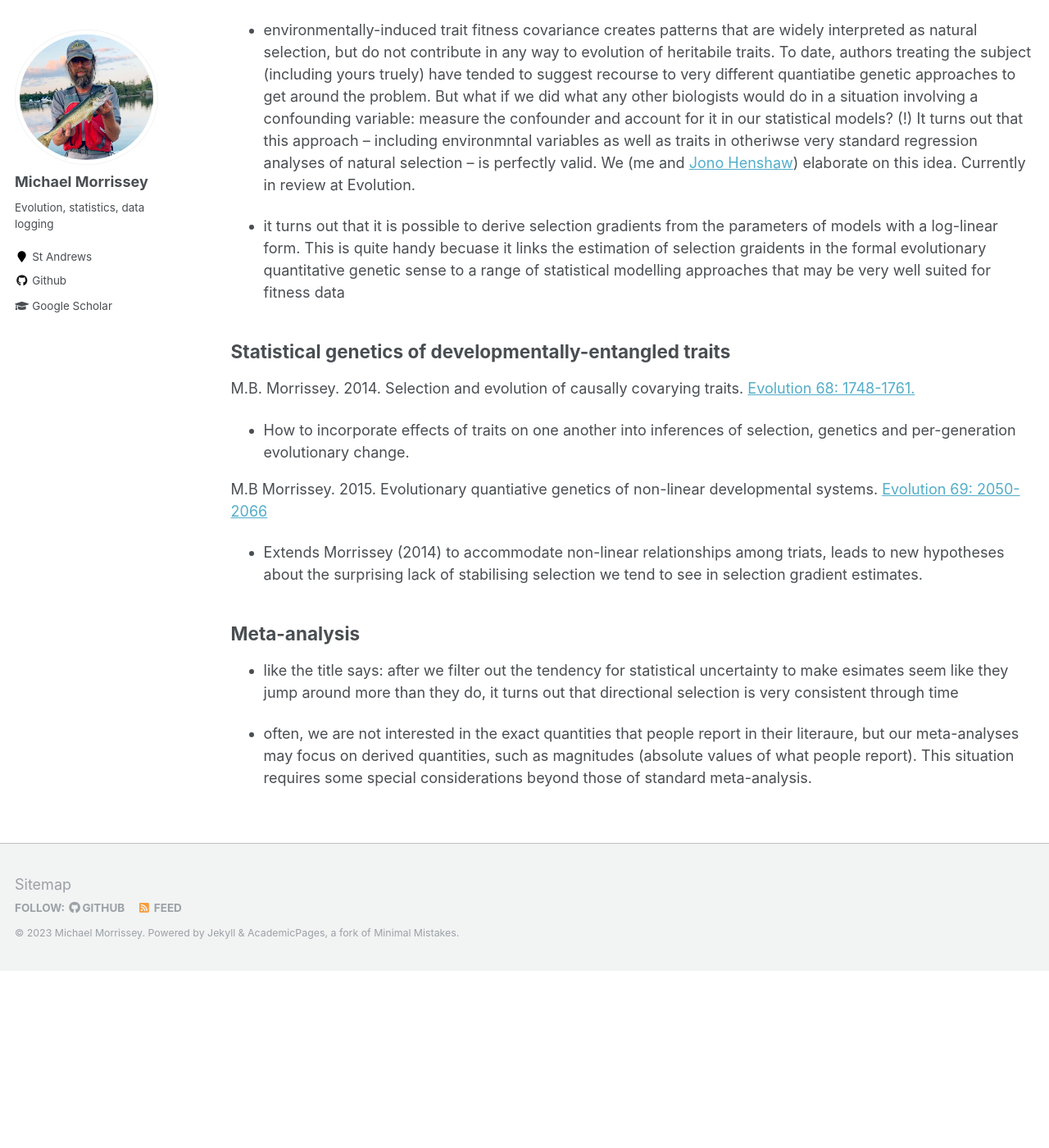
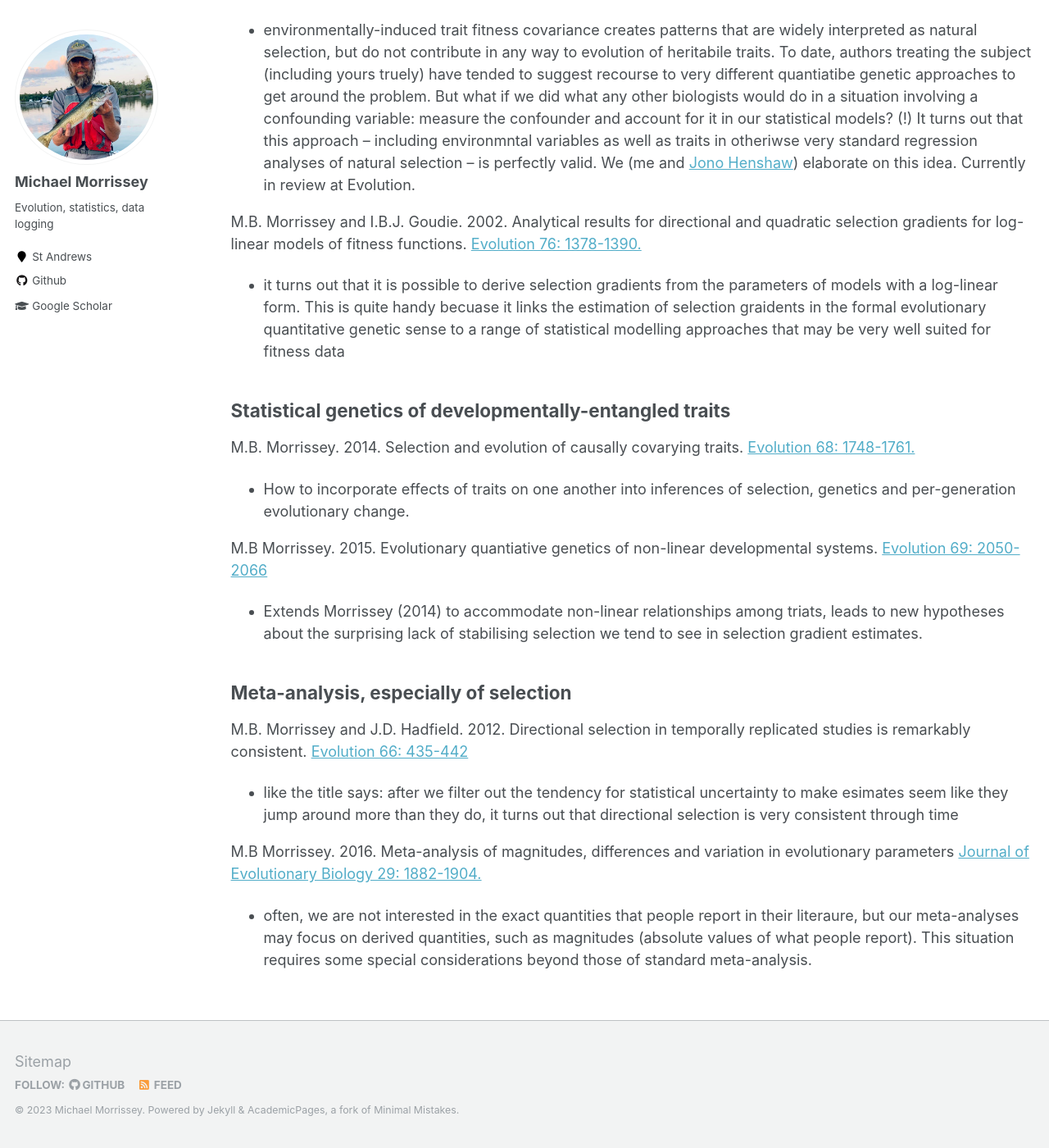
Before and after one commit to mbmorrissey/mbmorrissey.github.io, a Jekyll site: the page built from _pages/publications.md, in a window 1280 px wide and 1400 px high, scrolled down 386 px. Shown: the whole window at 82% size. Built offline with Jekyll 4.4.1, drawn with Linux system fonts in a browser that asks for light colours; before the commit the page ends 1570 px from its top, so only the background shows below that.

Commit message:
Update publications.md

```diff
--- a/_pages/publications.md
+++ b/_pages/publications.md
@@ -28,6 +28,8 @@ M.B. Morrissey and J.M. Henshaw. [preprint](https://www.biorxiv.org/content/10.1
 
 - environmentally-induced trait fitness covariance creates patterns that are widely interpreted as natural selection, but do not contribute in any way to evolution of heritabile traits.  To date, authors treating the subject (including yours truely) have tended to suggest recourse to very different quantiatibe genetic approaches to get around the problem.  But what if we did what any other biologists would do in a situation involving a confounding variable: measure the confounder and account for it in our statistical models? (!)  It turns out that this approach -- including environmntal variables as well as traits in otheriwse very standard regression analyses of natural selection -- is perfectly valid.   We (me and [Jono Henshaw](https://www.henshaw-lab.com/)) elaborate on this idea.  Currently in review at Evolution.
 
+M.B. Morrissey and I.B.J. Goudie. 2002. Analytical results for directional and quadratic selection gradients for log-linear models of fitness functions. [Evolution 76: 1378-1390.](https://onlinelibrary.wiley.com/doi/full/10.1111/evo.14486)
+
 - it turns out that it is possible to derive selection gradients from the parameters of models with a log-linear form.  This is quite handy becuase it links the estimation of selection graidents in the formal evolutionary quantitative genetic sense to a range of statistical modelling approaches that may be very well suited for fitness data
 
 ## Statistical genetics of developmentally-entangled traits
@@ -40,8 +42,11 @@ M.B Morrissey. 2015. Evolutionary quantiative genetics of non-linear development
 
 - Extends Morrissey (2014) to accommodate non-linear relationships among triats, leads to new hypotheses about the surprising lack of stabilising selection we tend to see in selection gradient estimates.
 
-## Meta-analysis
+## Meta-analysis, especially of selection
+
+M.B. Morrissey and J.D. Hadfield. 2012. Directional selection in temporally replicated studies is remarkably consistent. [Evolution 66: 435-442](https://www.jstor.org/stable/41460077)
 
 - like the title says: after we filter out the tendency for statistical uncertainty to make esimates seem like they jump around more than they do, it turns out that directional selection is very consistent through time
 
+M.B Morrissey. 2016. Meta-analysis of magnitudes, differences and variation in evolutionary parameters [Journal of Evolutionary Biology 29: 1882-1904.](https://onlinelibrary.wiley.com/doi/10.1111/jeb.12950)
 - often, we are not interested in the exact quantities that people report in their literaure, but our meta-analyses may focus on derived quantities, such as magnitudes (absolute values of what people report).  This situation requires some special considerations beyond those of standard meta-analysis.
```
